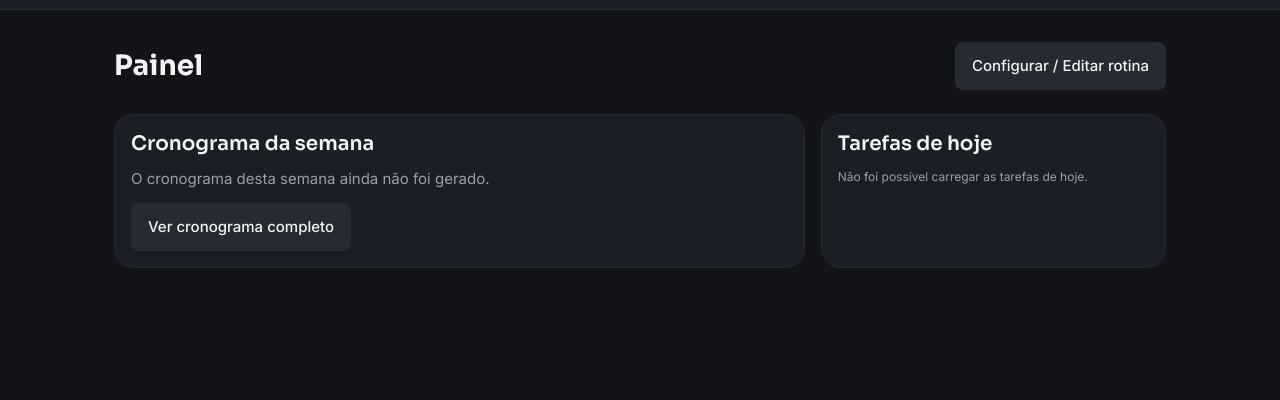
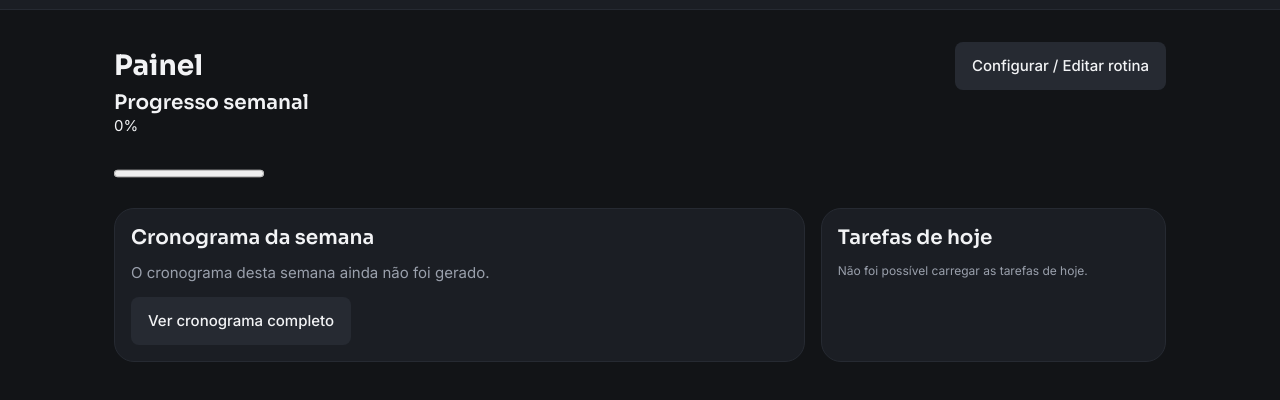
Before and after one commit to felipe-silva1/PI_IV-TIME21, a plain HTML site: page frontend/pages/dashboard.html in a window 1280 px wide. Shown: the part 54-454 px from the top of the page. Drawn offline with Linux system fonts and the light colour scheme; no server answers.

Commit message:
painel-constapi

```diff
--- a/frontend/pages/dashboard.html
+++ b/frontend/pages/dashboard.html
@@ -24,6 +24,17 @@
                 Configurar / Editar rotina
             </button>
         </div>
+        <section class="painel-progresso" id="progresso-painel" aria-labelledby="titulo-progresso">
+            <div class="painel-progresso-topo">
+                <h2 id="titulo-progresso">Progresso semanal</h2>
+                <span id="progresso-percentual" class="painel-progresso-percentual">0%
+                </span>
+            </div>
+            <p id="progresso-status" class="legenda" role="status"></p>
+            <progress id="progresso-barra" class="painel-progresso-barra" value="0" max="100">0%</progress>
+            <p id="progresso-tarefas" class="legenda"></p>
+            <p id="progresso-horas" class="legenda"></p>
+        </section>
         <div class="painel-estudos">
             <section class="painel-semana" aria-labelledby="titulo-semana">
                 <h2 id="titulo-semana">Cronograma da semana</h2>
```
